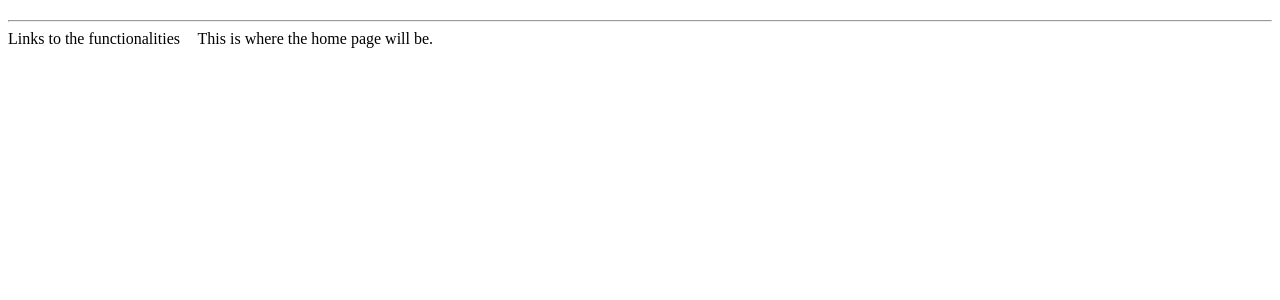
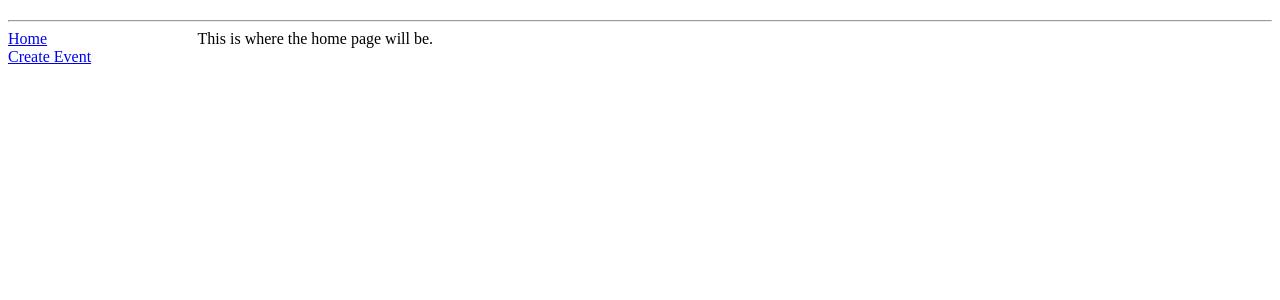
Before and after one commit to bounswe/bounswe2022group7, a Flask app: page / in a window 1280 px wide. Shown: the part 47-347 px from the top of the page. Run offline with Flask 2, Linux system fonts and the light colour scheme.

Commit message:
Add link styles and links to sidebar (#158)

```diff
--- a/practice-app/website/templates/base.html
+++ b/practice-app/website/templates/base.html
@@ -5,6 +5,12 @@
         <meta charset="UTF-8">
         <meta name="viewport" content="width=device-width, initial-scale=1.0">
         <title>Practice App</title>
+
+        <style>
+            a {
+                display:block;
+            }
+        </style>
     </head>
 
     <body>
@@ -21,7 +27,9 @@
             <div style="display: table-row">
 
                 <div style="width: 15%; display: table-cell;">
-                    Links to the functionalities
+                    <a href={{ url_for("views.home") }}>Home</a>
+                    <a href={{ url_for("views.create_event") }}>Create Event</a>
+
                 </div>
 
                 <div style="display: table-cell;">
```
